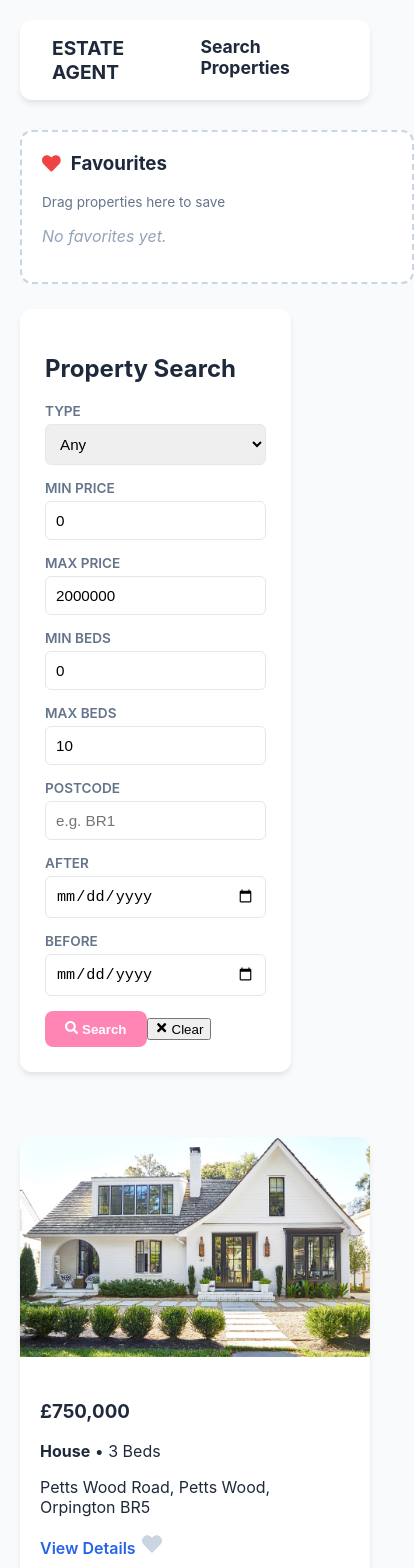
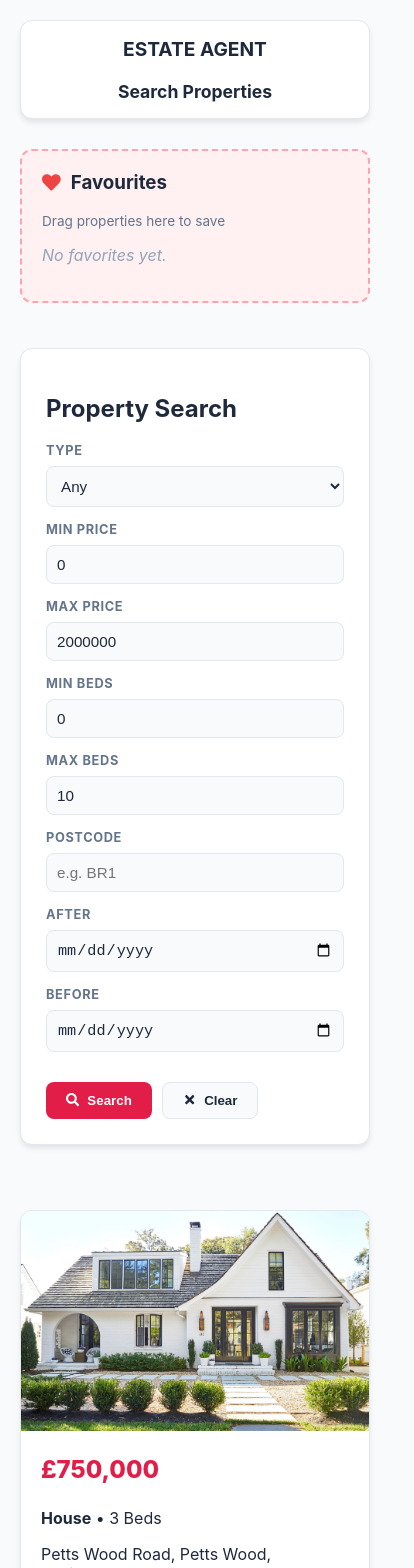
Before and after one commit to almapar/ca-acasa, a React (Vite) app: page / in a window 390 px wide. Shown: the top 1568 px of the page, 414 px wide, since content can reach past the window. Built offline with nearby package versions, Linux system fonts and the light colour scheme.

Commit message:
Implemented responsive dark/light theme and fixed layout overflow

```diff
--- a/src/index.css
+++ b/src/index.css
@@ -1,12 +1,37 @@
+/* src/index.css */
 :root {
-  --primary-color: #ff86b4;
-  --secondary-color: #ffc4d2;
+  --primary-color: #e11d48;
+  --primary-hover: #be123c;
+  --secondary-color: #64748b;
   --bg-color: #f8fafc;
   --card-bg: #ffffff;
   --text-main: #1e293b;
   --text-muted: #64748b;
+  --border-color: #e2e8f0;
+  --fav-bg: #fff1f2;
+  --fav-border: #fda4af;
   --border-radius: 12px;
+  --shadow-sm: 0 1px 3px rgba(0,0,0,0.1);
   --shadow-md: 0 4px 6px -1px rgba(0,0,0,0.1);
+}
+
+@media (prefers-color-scheme: dark) {
+  :root {
+    --bg-color: #0f172a;
+    --card-bg: #1e293b;
+    --text-main: #f1f5f9;
+    --text-muted: #94a3b8;
+    --border-color: #334155;
+    --fav-bg: #331f25;
+    --fav-border: #be123c;
+    --shadow-sm: 0 1px 3px rgba(0,0,0,0.5);
+    --shadow-md: 0 4px 6px -1px rgba(0,0,0,0.5);
+  }
+}
+
+/* --- global reset --- */
+*, *::before, *::after {
+  box-sizing: border-box;
 }
 
 body {
@@ -14,12 +39,15 @@ body {
   font-family: 'Inter', system-ui, -apple-system, sans-serif;
   background-color: var(--bg-color);
   color: var(--text-main);
+  transition: background-color 0.3s, color 0.3s; /* smooth theme switch */
+  overflow-x: hidden; /* prevent horizontal scroll on body */
 }
 
 .app-container {
   max-width: 1200px;
   margin: 0 auto;
   padding: 20px;
+  width: 100%; /* ensure it doesn't overflow */
 }
 
 .navbar {
@@ -30,6 +58,7 @@ body {
   border-radius: var(--border-radius);
   display: flex;
   gap: 20px;
+  border: 1px solid var(--border-color);
 }
 .navbar a {
   text-decoration: none;
@@ -37,19 +66,25 @@ body {
   font-weight: 700;
   font-size: 1.1rem;
 }
+.navbar a:hover {
+  color: var(--primary-color);
+}
 
 .search-container {
   display: flex;
   gap: 25px;
   align-items: flex-start;
+  flex-wrap: wrap; /* allows stacking on mobile */
 }
 
 .search-form-panel {
   flex: 3;
+  min-width: 300px;
   background: var(--card-bg);
   padding: 25px;
   border-radius: var(--border-radius);
   box-shadow: var(--shadow-md);
+  border: 1px solid var(--border-color);
 }
 
 .search-grid {
@@ -61,21 +96,37 @@ body {
 .form-group {
   display: flex;
   flex-direction: column;
-  gap: 5px;
+  gap: 8px;
 }
 
 .form-group label {
-  font-size: 0.85rem;
-  font-weight: 600;
+  font-size: 0.8rem;
+  font-weight: 700;
   color: var(--text-muted);
   text-transform: uppercase;
+  letter-spacing: 0.05em;
 }
 
 .form-group input, .form-group select {
   padding: 10px;
-  border: 1px solid #e2e8f0;
-  border-radius: 6px;
+  background-color: var(--bg-color);
+  color: var(--text-main);
+  border: 1px solid var(--border-color);
+  border-radius: 8px;
   font-size: 0.95rem;
+}
+
+.form-group input:focus, .form-group select:focus {
+  outline: none;
+  border-color: var(--primary-color);
+  box-shadow: 0 0 0 2px rgba(225, 29, 72, 0.2);
+}
+
+.btn-group {
+  grid-column: 1 / -1;
+  display: flex;
+  gap: 10px;
+  margin-top: 15px;
 }
 
 .btn-primary {
@@ -86,31 +137,71 @@ body {
   border: none;
   cursor: pointer;
   font-weight: 600;
+  display: flex;
+  align-items: center;
+  gap: 8px;
+  transition: background 0.2s;
+}
+
+.btn-primary:hover {
+  background-color: var(--primary-hover);
+}
+
+.btn-secondary {
+  background-color: var(--bg-color);
+  color: var(--text-main);
+  border: 1px solid var(--border-color);
+  padding: 10px 20px;
+  border-radius: 8px;
+  cursor: pointer;
+  font-weight: 600;
+  display: flex;
+  align-items: center;
+  gap: 8px;
+}
+.btn-secondary:hover {
+  background-color: var(--border-color);
 }
 
 .favorites-panel {
   flex: 1;
-  background: white;
+  background: var(--fav-bg);
   padding: 20px;
   border-radius: var(--border-radius);
-  border: 2px dashed #cbd5e1;
+  border: 2px dashed var(--fav-border);
   min-width: 250px;
+  width: 100%;
+  max-width: 100%;
 }
 
+.fav-item {
+  display: flex;
+  justify-content: space-between;
+  align-items: center;
+  padding: 10px;
+  background: var(--card-bg);
+  margin-bottom: 8px;
+  border-radius: 6px;
+  box-shadow: var(--shadow-sm);
+  border: 1px solid var(--border-color);
+}
+
+/* --- property cards --- */
 .results-container {
   margin-top: 40px;
   display: grid;
   grid-template-columns: repeat(auto-fill, minmax(300px, 1fr));
   gap: 30px;
+  width: 100%;
 }
 
 .property-card {
-  background: white;
+  background: var(--card-bg);
   border-radius: var(--border-radius);
   overflow: hidden;
   box-shadow: var(--shadow-md);
+  border: 1px solid var(--border-color);
   transition: transform 0.2s;
-  cursor: grab;
 }
 
 .property-card:hover {
@@ -127,13 +218,46 @@ body {
   padding: 20px;
 }
 
-/* Mobile Responsiveness */
+.card-price {
+  color: var(--primary-color);
+  margin-top: 0;
+  font-size: 1.5rem;
+  font-weight: 800;
+}
+
+.card-actions {
+  display: flex;
+  justify-content: space-between;
+  align-items: center;
+  margin-top: 15px;
+  padding-top: 15px;
+  border-top: 1px solid var(--border-color);
+}
+
+.card-actions a {
+  color: var(--primary-color);
+}
+
+
 @media (max-width: 768px) {
   .search-container {
     flex-direction: column;
   }
+
+  .search-form-panel,
   .favorites-panel {
     width: 100%;
-    order: -1; /* Puts favorites at top on mobile */
+    min-width: 0; /* allow shrinking */
+  }
+
+  .favorites-panel {
+    order: -1; /* puts favorites at top on mobile */
+    margin-bottom: 20px;
+  }
+
+  .navbar {
+    flex-direction: column;
+    padding: 1rem;
+    align-items: center;
   }
 }
```
